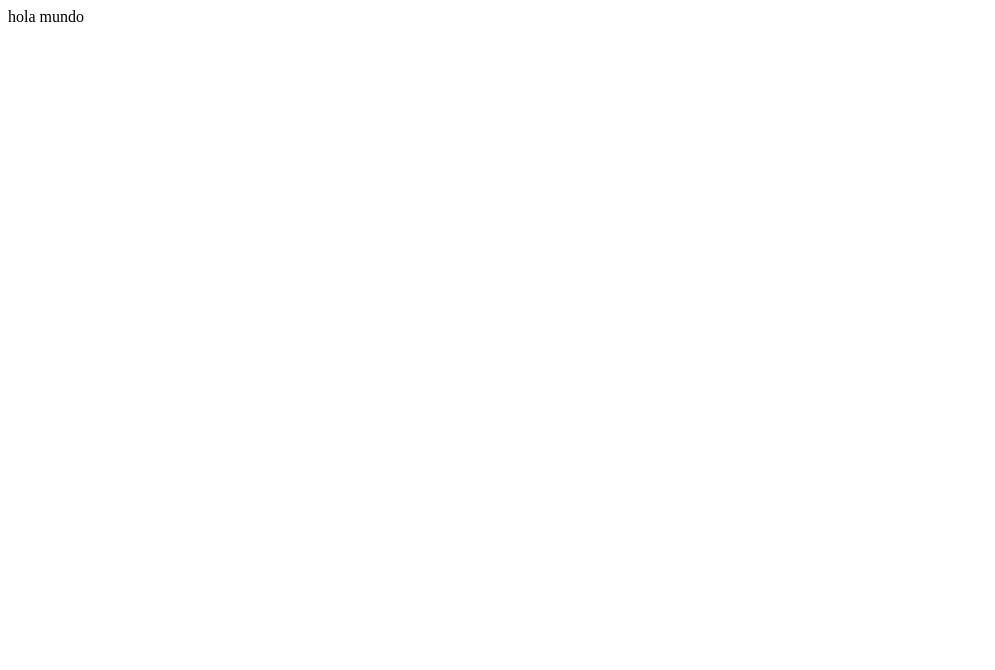
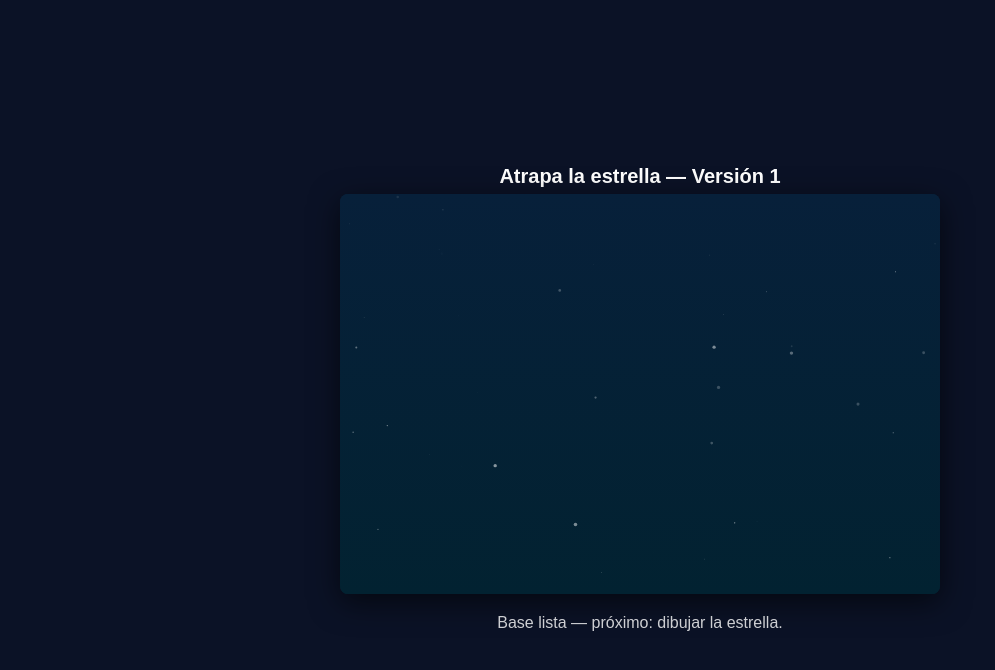
Before and after one commit to Diva258/Estrella-taller, a plain HTML site: page index.html in a window 1280 px wide. Shown: the whole page, without its empty margins (0-995 px from the left). Drawn offline with Linux system fonts and the light colour scheme.

Commit message:
Update index.html

```diff
--- a/index.html
+++ b/index.html
@@ -1 +1,45 @@
-hola mundo
+<!DOCTYPE html>
+<html lang="es">
+<head>
+<meta charset="utf-8"/>
+<meta name="viewport" content="width=device-width,initial-scale=1"/>
+<title>Atrapa la estrella — v1</title>
+<style>
+  body {font-family: Arial, sans-serif; display:flex; align-items:center; justify-content:center; height:100vh; margin:0; background:#0b1226; color:#fff}
+  canvas {background: linear-gradient(#07203a,#022231); border-radius:8px; box-shadow:0 8px 30px rgba(0,0,0,.6)}
+  .wrap{width:640px; text-align:center}
+  h1{margin:12px 0 6px;font-size:20px}
+</style>
+</head>
+<body>
+  <div class="wrap">
+    <h1>Atrapa la estrella — Versión 1</h1>
+    <canvas id="game" width="600" height="400"></canvas>
+    <p style="opacity:.8">Base lista — próximo: dibujar la estrella.</p>
+  </div>
+
+<script>
+  const canvas = document.getElementById('game');
+  const ctx = canvas.getContext('2d');
+
+  // Dibuja un fondo simple con gradiente
+  function drawBackground(){
+    const g = ctx.createLinearGradient(0,0,0,canvas.height);
+    g.addColorStop(0,'#07203a');
+    g.addColorStop(1,'#022231');
+    ctx.fillStyle = g;
+    ctx.fillRect(0,0,canvas.width,canvas.height);
+
+    // algunas estrellas de fondo
+    for(let i=0;i<40;i++){
+      ctx.fillStyle = 'rgba(255,255,255,'+Math.random()*0.6+')';
+      ctx.beginPath();
+      ctx.arc(Math.random()*canvas.width, Math.random()*canvas.height, Math.random()*1.8,0,Math.PI*2);
+      ctx.fill();
+    }
+  }
+
+  drawBackground();
+</script>
+</body>
+</html>
```
